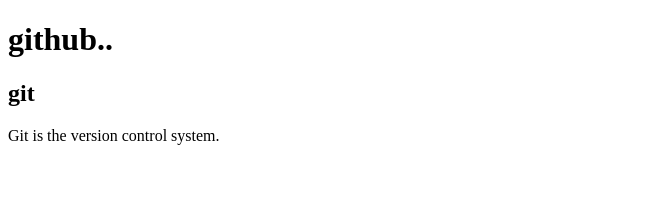
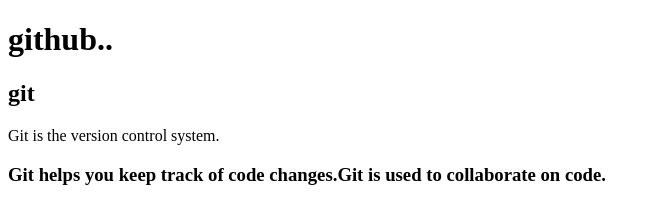
Before and after one commit to anisssha/anishaStha, a plain HTML site: page index.html in a window 1280 px wide. Shown: the whole page, without its empty margins (0-660 px from the left). Drawn offline with Linux system fonts and the light colour scheme.

Commit message:
added index.html

```diff
--- a/index.html
+++ b/index.html
@@ -10,5 +10,6 @@
     <h1>github..</h1>
     <h2>git</h2>
     <p>Git is the version control system.</p>
+    <h3>Git helps you keep track of code changes.Git is used to collaborate on code.</h3>
 </body>
 </html>
```
